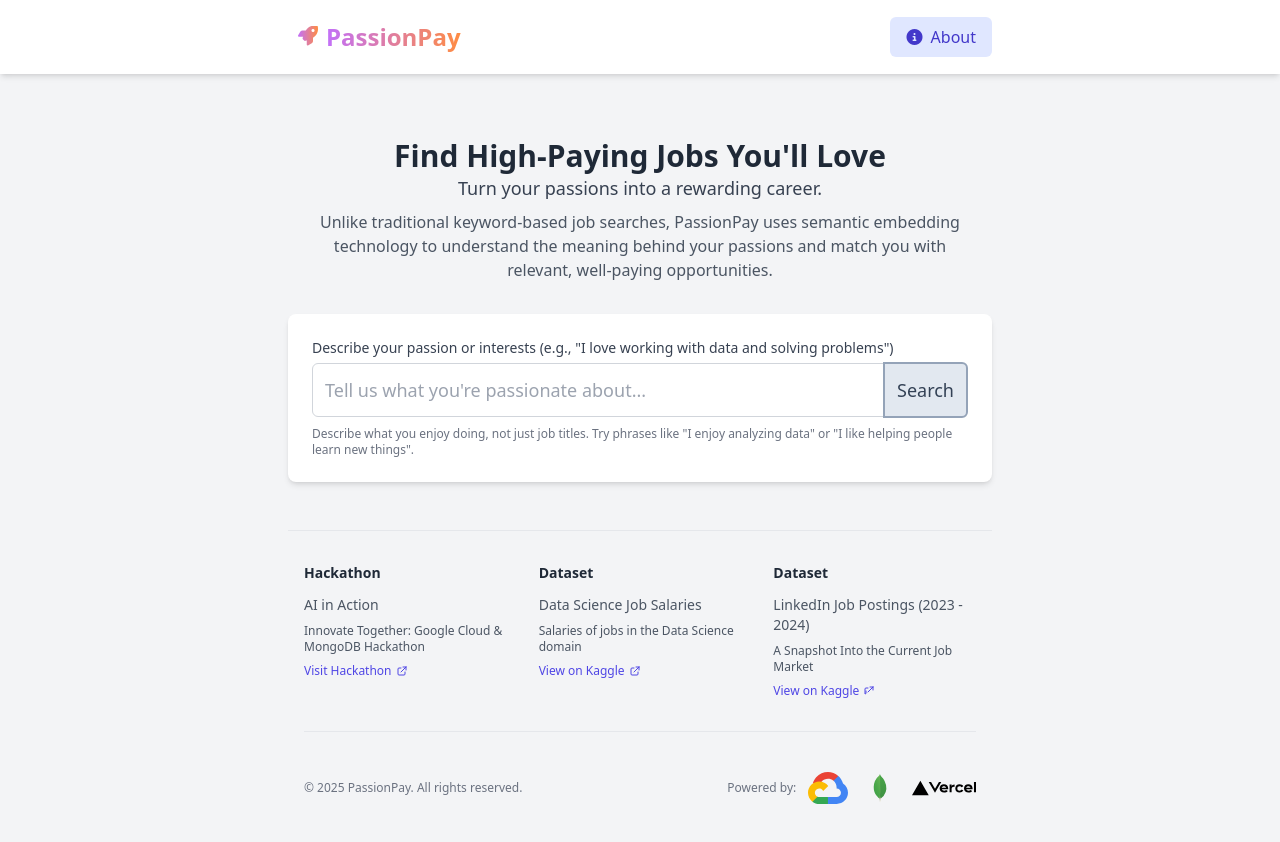
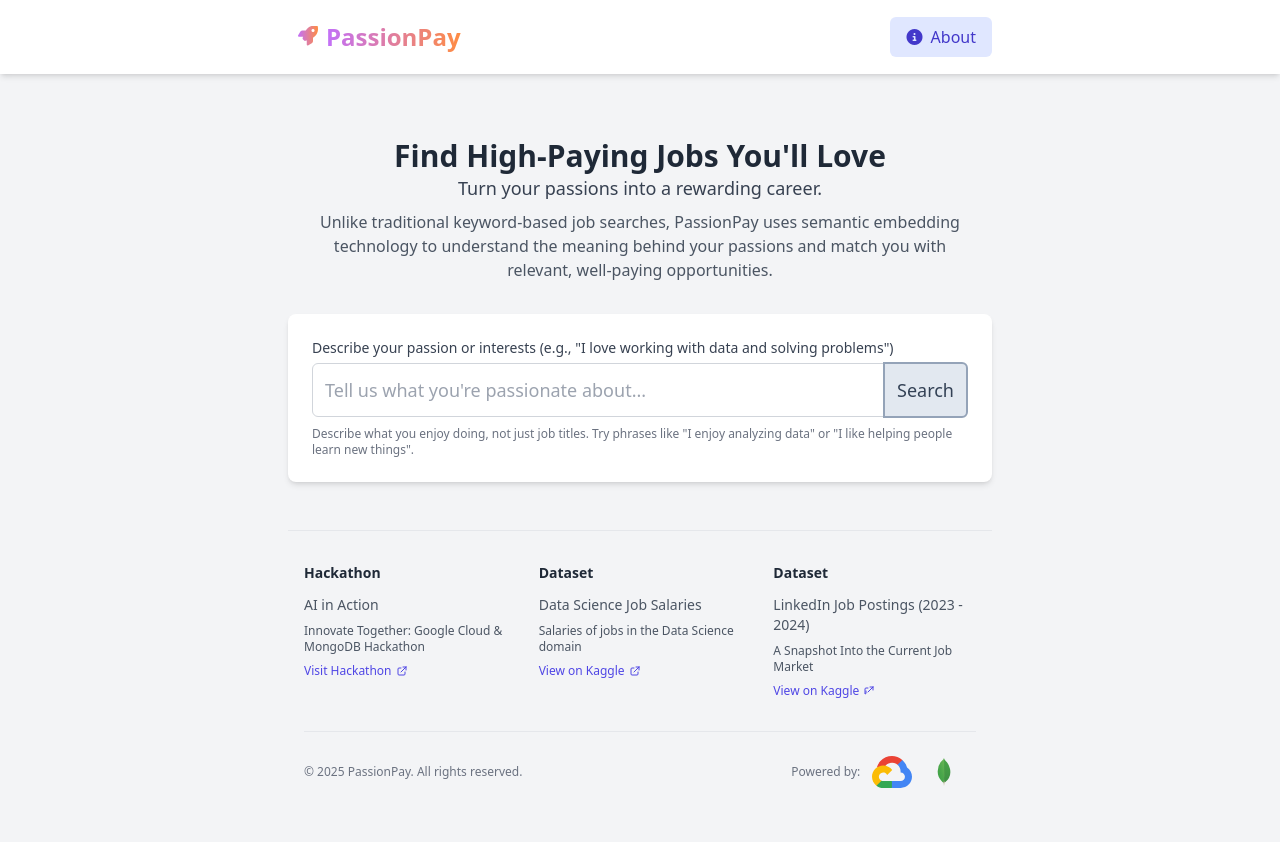
Before and after one commit to sergeipanov/PassionPay, a website: page public/index.html in a window 1280 px wide. Drawn offline with nearby package versions, Linux system fonts and the light colour scheme; files that its build step writes are made by us from their sources.

Commit message:
refactor: Remove Vercel logo, migrating to Google Cloud hosting per hackathon rules

```diff
--- a/public/index.html
+++ b/public/index.html
@@ -211,9 +211,6 @@
                         <a href="https://www.mongodb.com/atlas" target="_blank" rel="noopener noreferrer" class="mr-4">
                             <img src="/images/logos/file-type-mongo.svg" alt="MongoDB Atlas" class="h-8">
                         </a>
-                        <a href="https://vercel.com/" target="_blank" rel="noopener noreferrer">
-                            <img src="/images/logos/vercel.svg" alt="Vercel" class="h-16">
-                        </a>
                     </div>
                 </div>
             </div>
```
Also changed, not shown: public/images/logos/vercel.svg (deleted).
